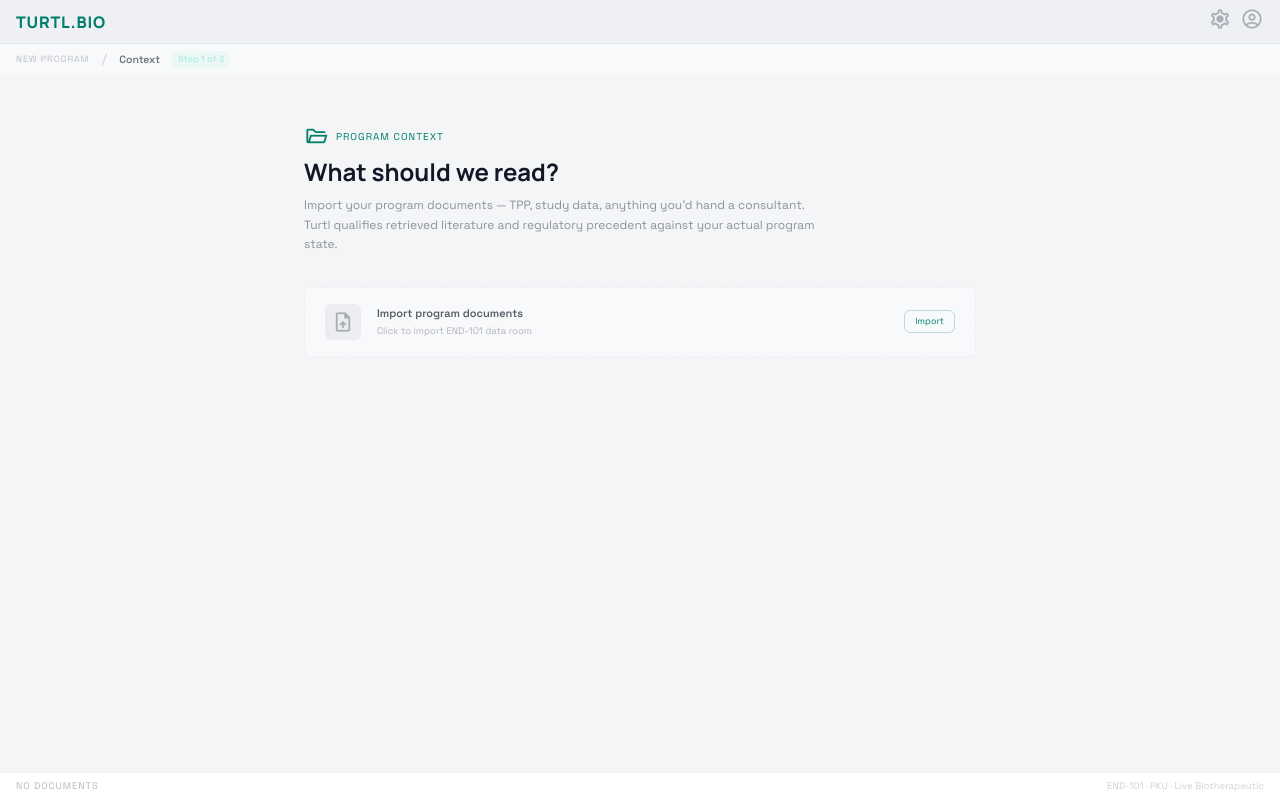
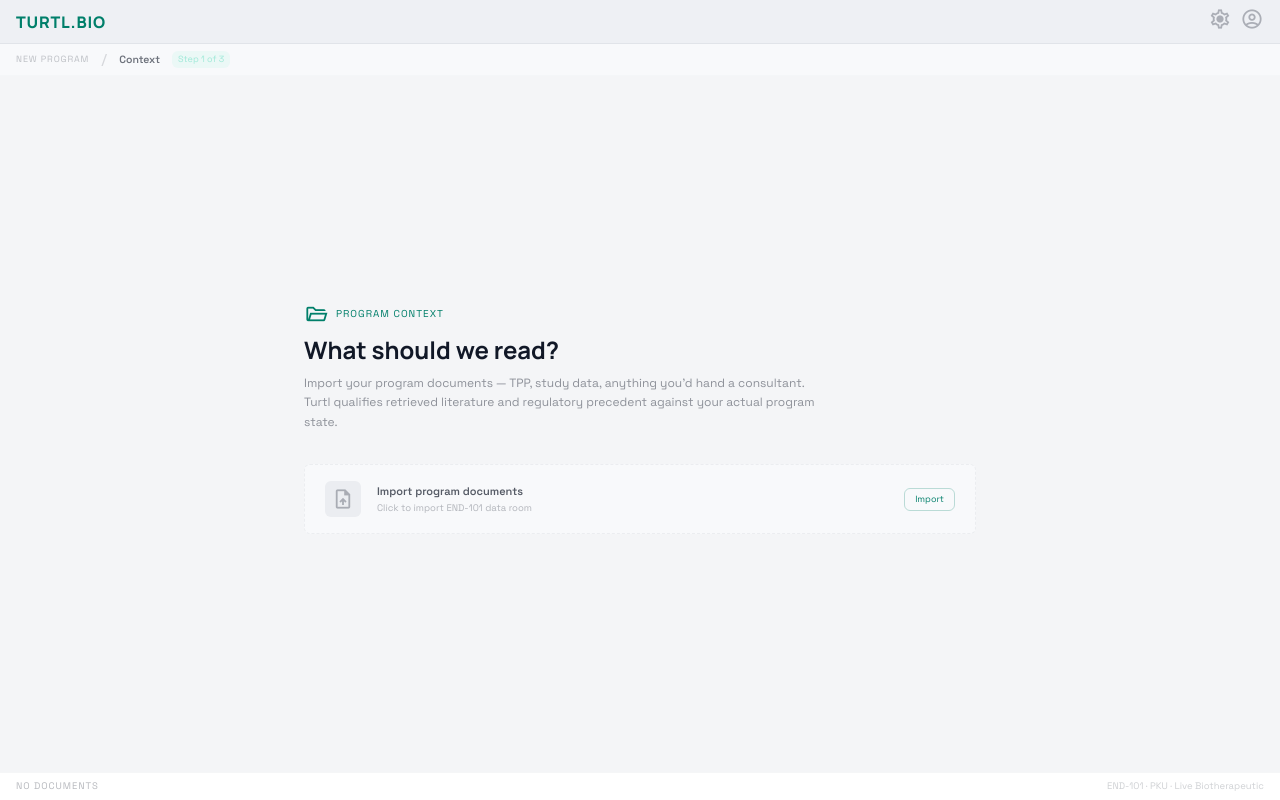
Before and after one commit to axie22/Turtl.Bio, a Next.js app in the folder turtl.bio/: page /workspace in a window 1280 px wide. Built offline with nearby package versions, Linux system fonts and the light colour scheme.

Commit message:
fix: make document list a scrollable container instead of extending page height

```diff
--- a/turtl.bio/components/workspace/PathMap/UploadPage.tsx
+++ b/turtl.bio/components/workspace/PathMap/UploadPage.tsx
@@ -81,8 +81,8 @@ export function UploadPage({ onAnalyze, onNavigate }: UploadPageProps) {
       </div>
 
       {/* Main content */}
-      <div className="flex-1 overflow-y-auto px-6 py-12">
-        <div className="w-full max-w-2xl mx-auto">
+      <div className="flex-1 flex flex-col items-center justify-center px-6 py-12 overflow-hidden">
+        <div className="w-full max-w-2xl flex flex-col min-h-0">
 
           {/* Header */}
           <div className="mb-8">
@@ -102,7 +102,7 @@ export function UploadPage({ onAnalyze, onNavigate }: UploadPageProps) {
           {/* Import zone — always shown */}
           <div
             onClick={!allLoaded ? handleImport : undefined}
-            className={`mb-4 flex items-center gap-4 px-5 py-4 border rounded-sm transition-all duration-200 ${
+            className={`mb-3 flex items-center gap-4 px-5 py-4 border rounded-sm transition-all duration-200 ${
               allLoaded
                 ? "border-ws-highest/20 bg-ws-low cursor-default"
                 : importing
@@ -144,7 +144,10 @@ export function UploadPage({ onAnalyze, onNavigate }: UploadPageProps) {
             )}
           </div>
 
-          {/* Document cards — revealed one by one */}
+          {/* Document cards — scrollable list */}
+          {docsVisible.size > 0 && (
+          <div className="overflow-y-auto min-h-0 flex-1 pr-1 mt-0">
+          <div className="space-y-0">
           {DEMO_DOCS.map((doc) => {
             const visible = docsVisible.has(doc.id);
             if (!visible) return null;
@@ -188,6 +191,9 @@ export function UploadPage({ onAnalyze, onNavigate }: UploadPageProps) {
               </div>
             );
           })}
+          </div>
+          </div>
+          )}
 
           {/* Analyze button — only shown after docs loaded */}
           {allLoaded && (
```
